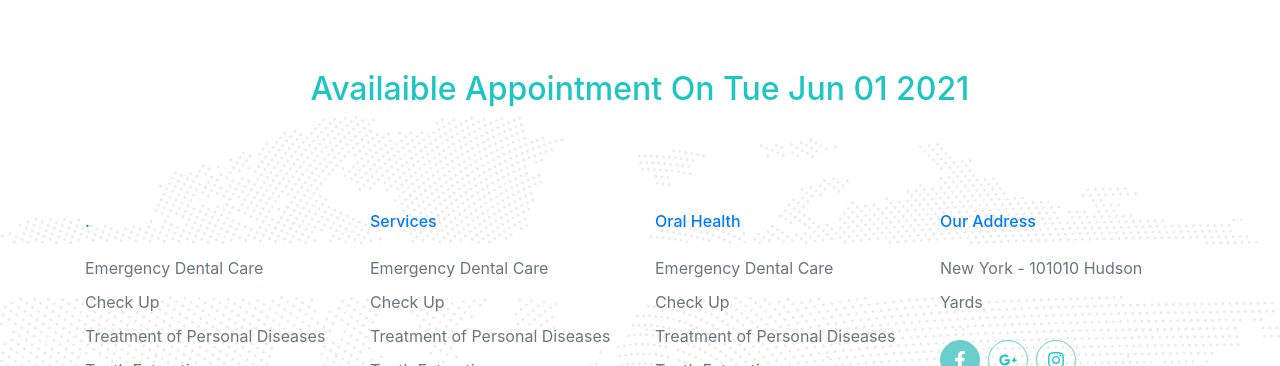
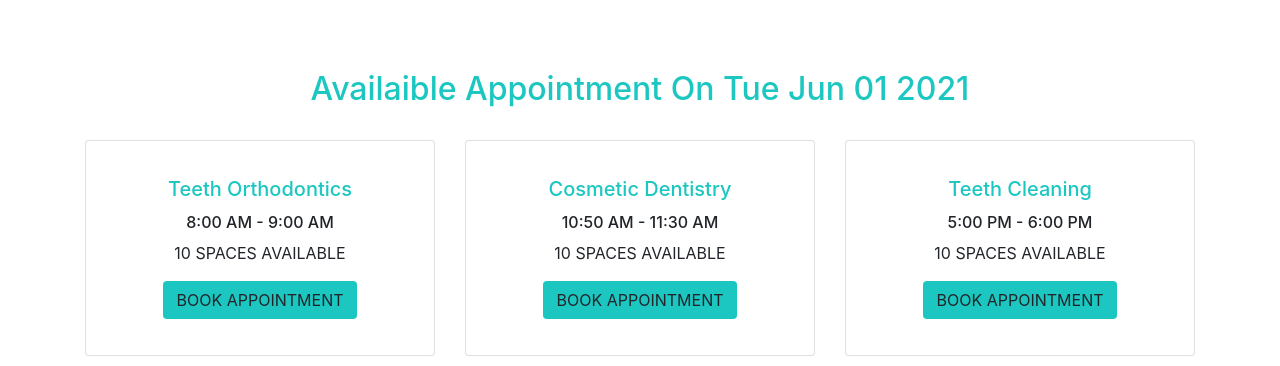
Before and after one commit to jonytalukdar/doctor-portal, a React (Create React App) app in the folder client/: page /appointment in a window 1280 px wide. Shown: the part 586-952 px from the top of the page. Built offline with nearby package versions, Linux system fonts and the light colour scheme.

Commit message:
added booking card

```diff
--- a/client/src/App.css
+++ b/client/src/App.css
@@ -1,38 +1,7 @@
-.App {
-  text-align: center;
+.text-brand {
+  color: #1cc7c1;
 }
 
-.App-logo {
-  height: 40vmin;
-  pointer-events: none;
+.btn-brand {
+  background-color: #1cc7c1;
 }
-
-@media (prefers-reduced-motion: no-preference) {
-  .App-logo {
-    animation: App-logo-spin infinite 20s linear;
-  }
-}
-
-.App-header {
-  background-color: #282c34;
-  min-height: 100vh;
-  display: flex;
-  flex-direction: column;
-  align-items: center;
-  justify-content: center;
-  font-size: calc(10px + 2vmin);
-  color: white;
-}
-
-.App-link {
-  color: #61dafb;
-}
-
-@keyframes App-logo-spin {
-  from {
-    transform: rotate(0deg);
-  }
-  to {
-    transform: rotate(360deg);
-  }
-}
--- a/client/src/Components/Appointment/BookAppointment/BookAppointment.js
+++ b/client/src/Components/Appointment/BookAppointment/BookAppointment.js
@@ -1,11 +1,66 @@
 import React from 'react';
+import BookingCard from '../BookingCard/BookingCard';
+
+const bookingDate = [
+  {
+    _id: '5e8df50be6e8231764dc23de',
+    id: 1,
+    subject: 'Teeth Orthodontics',
+    visitingHour: '8:00 AM - 9:00 AM',
+    totalSpace: 10,
+  },
+  {
+    _id: '5e8df578e6e8231764dc23df',
+    id: 2,
+    subject: 'Cosmetic Dentistry',
+    visitingHour: '10:50 AM - 11:30 AM',
+    totalSpace: 10,
+  },
+  {
+    _id: '5e8df5aee6e8231764dc23e0',
+    id: 3,
+    subject: 'Teeth Cleaning',
+    visitingHour: '5:00 PM - 6:00 PM',
+    totalSpace: 10,
+  },
+  {
+    _id: '5e8df63be6e8231764dc23e1',
+    id: 4,
+    subject: 'Cavity Protection',
+    visitingHour: '7:00 AM - 8:30 AM',
+    totalSpace: 10,
+  },
+  {
+    _id: '5e8df68de6e8231764dc23e2',
+    id: 5,
+    subject: 'Teeth Orthodontics',
+    visitingHour: '8:00 AM - 9:00 AM',
+    totalSpace: 10,
+  },
+  {
+    _id: '5e8df6a0e6e8231764dc23e3',
+    id: 6,
+    subject: 'Teeth Orthodontics',
+    visitingHour: '8:00 AM - 9:00 AM',
+    totalSpace: 10,
+  },
+];
 
 const BookAppointment = ({ date }) => {
   return (
-    <section>
+    <section className="container">
       <h2 style={{ color: '#1CC7C1' }} className="text-center">
         Availaible Appointment On {date.toDateString()}{' '}
       </h2>
+      <div className="row pt-4">
+        {bookingDate.map((booking) => (
+          <BookingCard
+            key={booking.id}
+            date={date}
+            booking={booking}
+          ></BookingCard>
+        ))}
+      </div>
     </section>
   );
 };
--- /dev/null
+++ b/client/src/Components/Appointment/BookingCard/BookingCard.js
@@ -0,0 +1,20 @@
+import React from 'react';
+
+const BookingCard = ({ booking }) => {
+  return (
+    <div className="col-md-4 mb-5">
+      <div className="card p-3">
+        <div className="card-body text-center">
+          <h5 className="card-title text-brand">{booking.subject}</h5>
+          <h6>{booking.visitingHour}</h6>
+          <p>{booking.totalSpace} SPACES AVAILABLE</p>
+          <button className="btn btn-brand text-uppercase">
+            Book Appointment
+          </button>
+        </div>
+      </div>
+    </div>
+  );
+};
+
+export default BookingCard;
```
